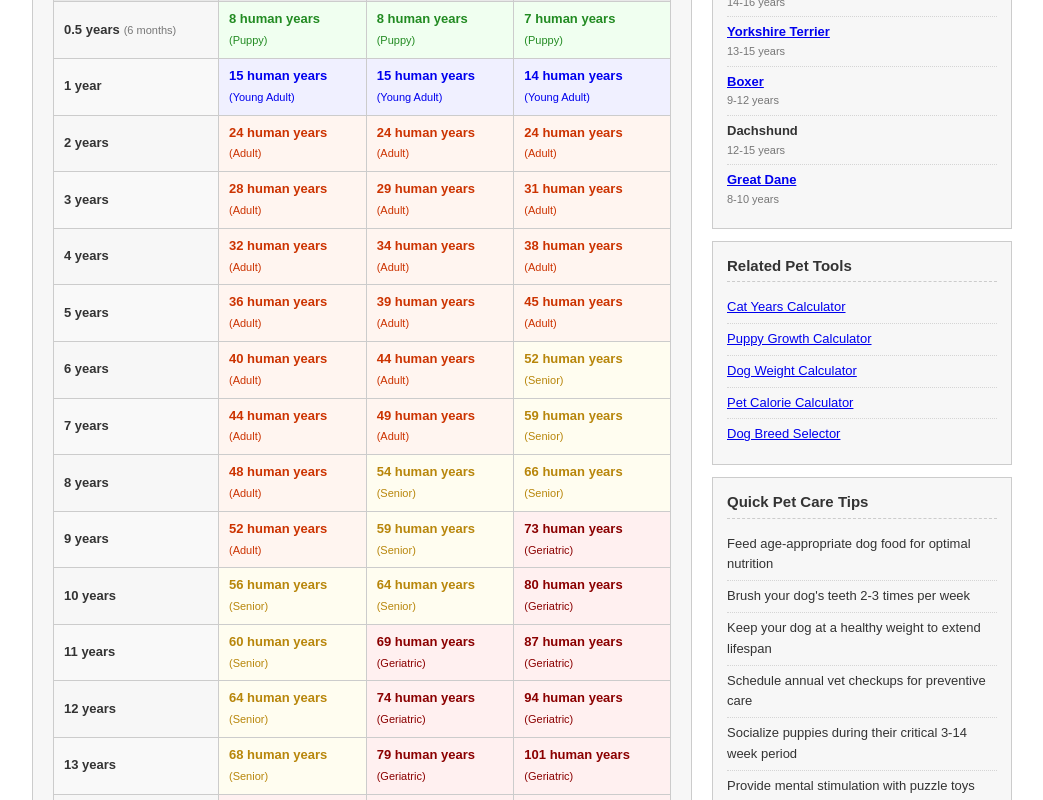
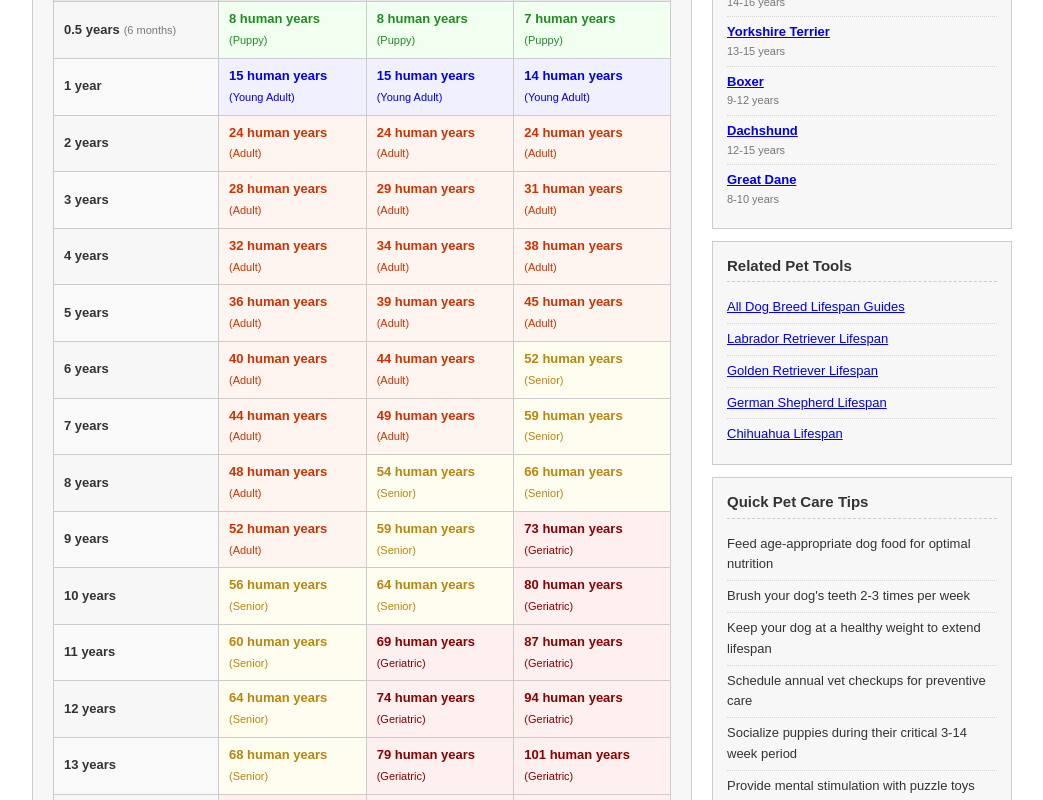
Before and after one commit to yinside/dogyearsinhumanyears, a Next.js app: page / in a window 1280 px wide. Shown: the part 1280-2080 px from the top of the page, without its empty margins (118-1161 px from the left). Built offline with nearby package versions, Linux system fonts and the light colour scheme.

Commit message:
fix: replace 404 links in See Also and Related Tools with existing pages

```diff
--- a/src/components/ui/SEOArticleContent.tsx
+++ b/src/components/ui/SEOArticleContent.tsx
@@ -343,11 +343,11 @@ const SEOArticleContent = () => {
         <div className="related-links">
           <strong>See Also:</strong>
           <br />
-          <a href="/dog-age-chart">Printable Dog Age Chart (PDF)</a> |
-          <a href="/cat-years-calculator">Cat Years to Human Years Calculator</a> |
-          <a href="/puppy-growth-calculator">Puppy Growth &amp; Development Calculator</a> |
-          <a href="/senior-dog-care-guide">Senior Dog Care Guide</a> |
-          <a href="/dog-health-tips">Top 20 Dog Health Tips from Veterinarians</a>
+          <a href="/guides">50 Dog Breed Lifespan Guides</a> |
+          <a href="/guides/labrador-retriever-lifespan">Labrador Retriever Lifespan Guide</a> |
+          <a href="/guides/chihuahua-lifespan">Chihuahua Lifespan Guide</a> |
+          <a href="/about">About Dog Years Calculator</a> |
+          <a href="/contact">Contact Us</a>
         </div>
 
       </div>
--- a/src/components/ui/SidebarWidgets.tsx
+++ b/src/components/ui/SidebarWidgets.tsx
@@ -33,16 +33,16 @@ const SidebarWidgets = () => {
     { breed: 'Poodle (Toy)', lifespan: '14-16 years', slug: 'poodle-lifespan' },
     { breed: 'Yorkshire Terrier', lifespan: '13-15 years', slug: 'yorkshire-terrier-lifespan' },
     { breed: 'Boxer', lifespan: '9-12 years', slug: 'boxer-lifespan' },
-    { breed: 'Dachshund', lifespan: '12-15 years', slug: '' },
+    { breed: 'Dachshund', lifespan: '12-15 years', slug: 'dachshund-lifespan' },
     { breed: 'Great Dane', lifespan: '8-10 years', slug: 'great-dane-lifespan' },
   ];
 
   const relatedTools = [
-    { name: 'Cat Years Calculator', href: '/cat-years-calculator' },
-    { name: 'Puppy Growth Calculator', href: '/puppy-growth-calculator' },
-    { name: 'Dog Weight Calculator', href: '/dog-weight-calculator' },
-    { name: 'Pet Calorie Calculator', href: '/pet-calorie-calculator' },
-    { name: 'Dog Breed Selector', href: '/dog-breed-selector' },
+    { name: 'All Dog Breed Lifespan Guides', href: '/guides' },
+    { name: 'Labrador Retriever Lifespan', href: '/guides/labrador-retriever-lifespan' },
+    { name: 'Golden Retriever Lifespan', href: '/guides/golden-retriever-lifespan' },
+    { name: 'German Shepherd Lifespan', href: '/guides/german-shepherd-lifespan' },
+    { name: 'Chihuahua Lifespan', href: '/guides/chihuahua-lifespan' },
   ];
 
   return (
@@ -123,7 +123,7 @@ const SidebarWidgets = () => {
           <li><Link href="/guides/golden-retriever-lifespan">Golden Retriever Lifespan</Link></li>
           <li><Link href="/guides/french-bulldog-lifespan">French Bulldog Lifespan</Link></li>
           <li><Link href="/guides/chihuahua-lifespan">Chihuahua Lifespan</Link></li>
-          <li><Link href="/guides">View all 10 guides &raquo;</Link></li>
+          <li><Link href="/guides">View all 50 guides &raquo;</Link></li>
         </ul>
       </div>
     </aside>
```
